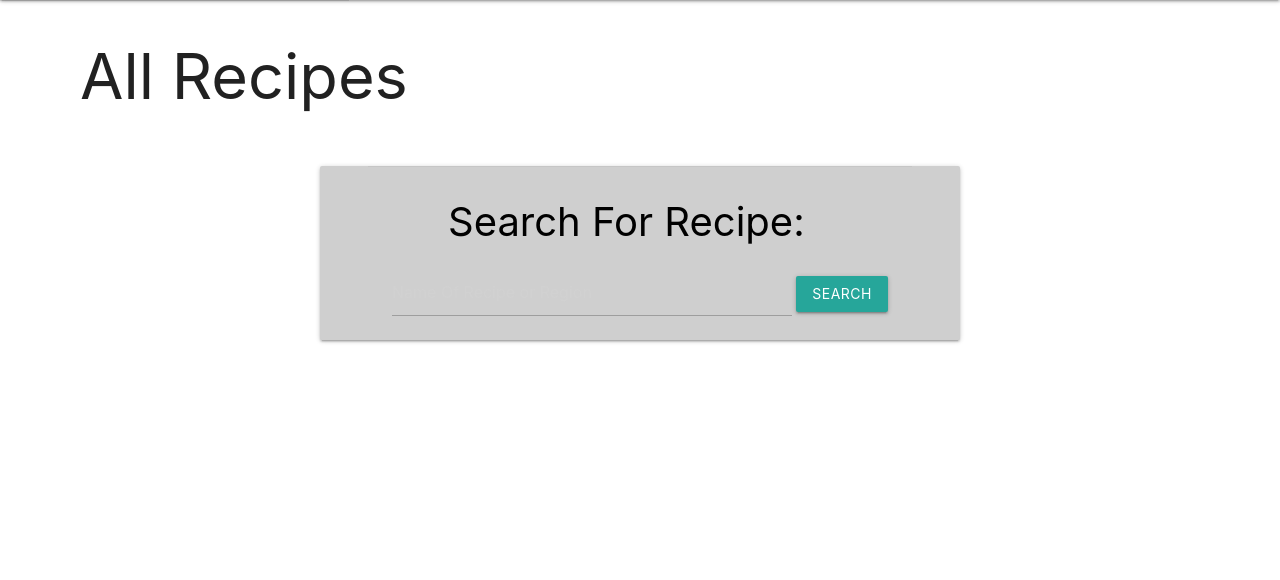
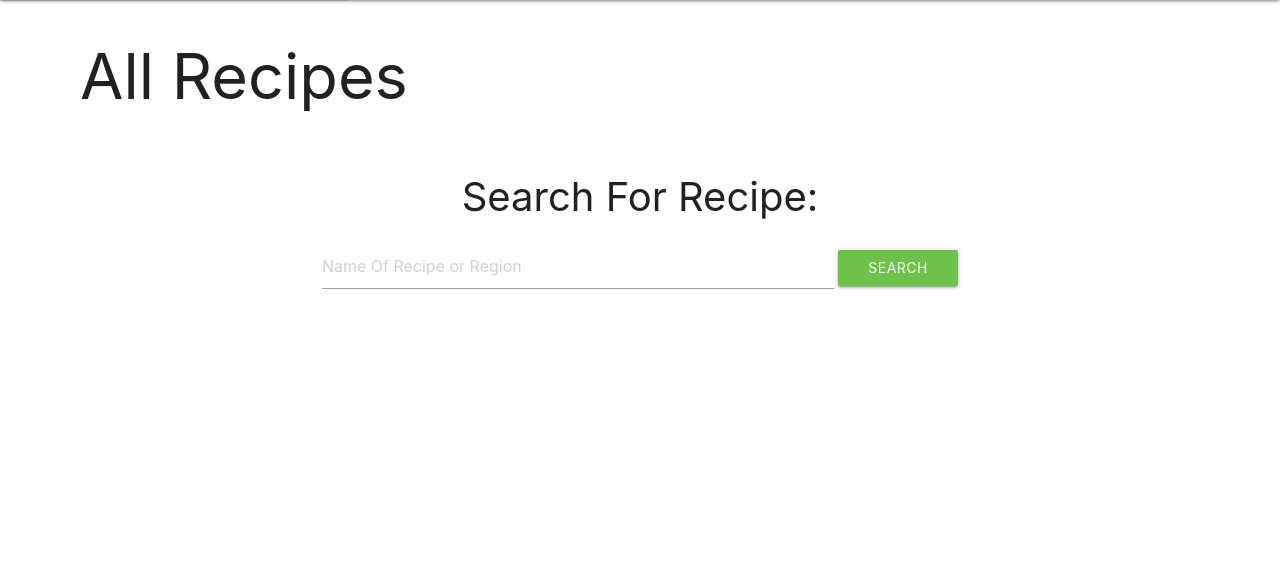
Before and after one commit to Oakevinlee/the-imposters, a Django app: page /recipe/ in a window 1280 px wide. Shown: the part 64-644 px from the top of the page. Run offline with Django 4.2, Linux system fonts and the light colour scheme; data that the repository does not hold is empty.

Commit message:
small stying changes

```diff
--- a/main_app/static/css/style.css
+++ b/main_app/static/css/style.css
@@ -34,29 +34,24 @@ td>a {
 }
 
 #search-bar {
-    width: 50vmin;
-    margin-top: 2vmin;
-
+    width: 64vmin;
 }
 
 #search {
-    margin-left: 40vmin;
-    margin-right: 40vmin;
-    display: flex;
-    justify-content: center;
+    text-align: center;
+    margin-left: 30vmin;
+    margin-right: 30vmin;
 }
 
-.search {
+h5.search {
     font-size: 5vmin;
+    text-align: center;
+    margin-bottom: 3vmin;
 }
 
 .card, h1 {
     margin-left: 10vmin;
     margin-right: 10vmin;
-}
-
-h5.search {
-    margin-left: 7vmin;
 }
 
 .card {
@@ -122,7 +117,7 @@ div#recipe.card-content {
 
 .card .card-title {
     font-size: 4.5vmin;
-    padding-bottom: 3vmin;
+    padding-bottom: 1vmin;
     font-weight: 500;
 }
 
@@ -133,16 +128,31 @@ p {
 #image-detail {
     max-height: 40vmin;
     max-width: 50vmin;
+    margin-left: 2vmin;
 }
+
+.photo-title {
+    margin-left: 2vmin;
+}
+
+.btn {
+    background-color: #6ec24b;
+    width: 15vmin;
+    transition: 250ms;
+}
+
+.btn:hover {
+    background-color: white;
+    border: #6ec24b solid 0.2vmin;
+    color: #6ec24b;
+    padding-bottom: 0.1vmin;
+}
+
 
 @media (min-height: 1056px) {
     #logo {
         width: 6.7vmin;
     }
-}
-
-@media (max-width: 1440px) {
-
 }
 
 @media (min-height: 1179px) {
--- a/main_app/templates/recipes/detail.html
+++ b/main_app/templates/recipes/detail.html
@@ -23,6 +23,7 @@
     </div>
     {% endif %}
     <!-- Insert photo markup below this comment -->
+    <h2 class="photo-title">Photos:</h2>
     {% for photo in recipe.photo_set.all %}
     <img class="responsive-img card-panel" src="{{photo.url}}" id="image-detail">
     {% empty %}
--- a/main_app/templates/recipes/index.html
+++ b/main_app/templates/recipes/index.html
@@ -3,15 +3,11 @@
 
 <h1>All Recipes</h1><br>
 
-<div class="card" id="search">
-  <div class="card-action">
-    <h5 class="search">Search For Recipe: </h5>
-    <form action="{% url 'search_results' %}" method="get">
-      <input name="q" type="text" placeholder="Name Of Recipe or Region" id="search-bar">
-      <button type="submit" class="btn">Search</button>
-    </form>
-  </div>
-</div>
+<h5 class="search">Search For Recipe: </h5>
+  <form action="{% url 'search_results' %}" method="get" id="search">
+    <input name="q" type="text" placeholder="Name Of Recipe or Region" id="search-bar">
+    <button type="submit" class="btn">Search</button>
+  </form>
 <br><br><br><br>
 
 {% for recipe in recipes %}
@@ -27,7 +23,7 @@
       <div class="index-info">
         <span class="card-title">{{ recipe.name }}</span>
         <p>Description: {{ recipe.description|linebreaks }}</p><br>
-        <p>Region: {{ recipe.get_region_display }}</p><br>
+        <p>Region: {{ recipe.get_region_display }}</p>
       </div>
     </div>
   </a>
```
